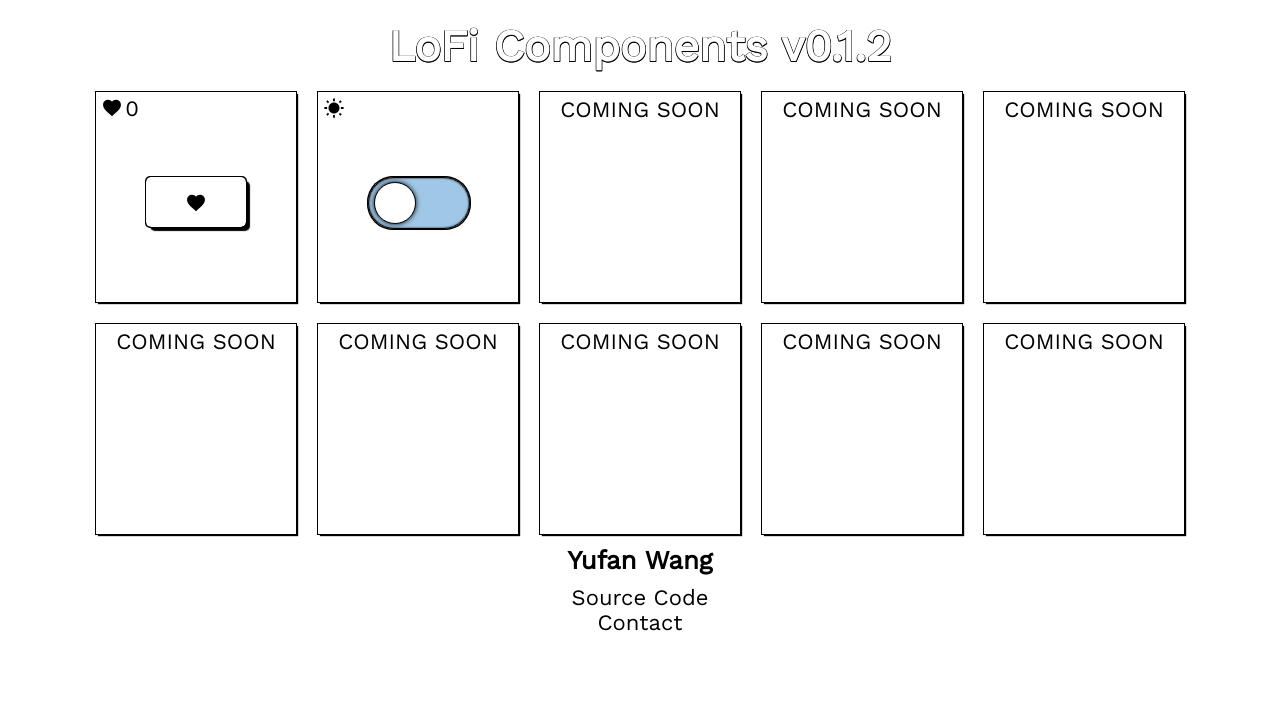
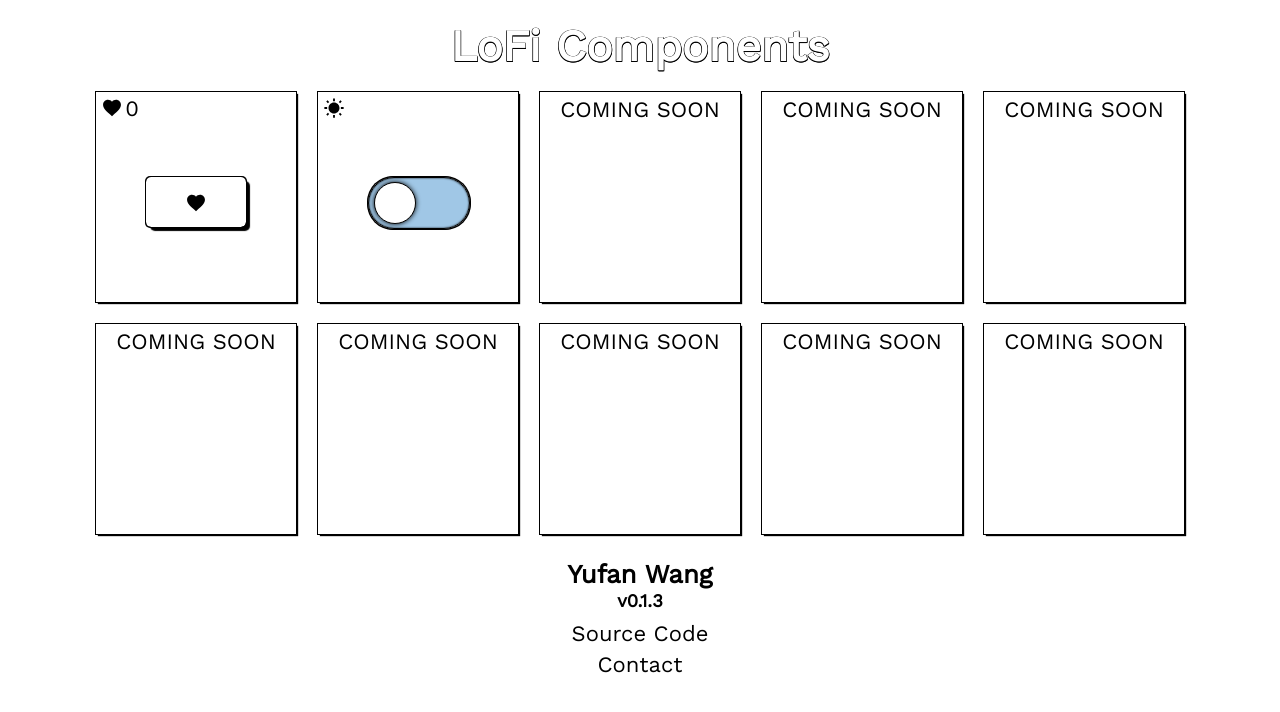
Before and after one commit to yufanw/LoFiComponents, a React (Create React App) app: page / in a window 1280 px wide. Shown: the top 712 px of the page. Built offline with nearby package versions, Linux system fonts and the light colour scheme.

Commit message:
versions

```diff
--- a/index.html
+++ b/index.html
@@ -8,13 +8,13 @@
   <link rel="manifest" href="build/manifest.json">
   <link rel="shortcut icon" href="build/favicon.ico">
   <title>LoFi Components</title>
-  <link href="build/static/css/main.1478f11d.css" rel="stylesheet">
+  <link href="build/static/css/main.2d2bba0c.css" rel="stylesheet">
 </head>
 
 <body>
   <noscript>You need to enable JavaScript to run this app.</noscript>
   <div id="root"></div>
-  <script type="text/javascript" src="build/static/js/main.6548a523.js"></script>
+  <script type="text/javascript" src="build/static/js/main.f683dd9a.js"></script>
 </body>
 <script src="https://unpkg.com/ionicons@4.2.4/dist/ionicons.js"></script>
 
--- a/src/App.css
+++ b/src/App.css
@@ -27,6 +27,7 @@ h1 {
   margin: 0;
   padding: 20px;
   color: white;
+  border-radius: 1px;
   text-shadow:
     0.5px 0.5px 0.5px #000,
     -0.5px -0.5px 0.5px #000,
@@ -81,14 +82,16 @@ h1 {
   1px 1px 0;
 }
 
-h3 {
+h3, h5 {
   line-height: 0;
+  margin: 0.6em;
 }
 
 footer {
   width: 100%;
   display: grid;
-  grid-template-rows: min-content 1fr 1fr;
+  grid-template-rows: 1fr 1fr 1fr 1fr;
+  margin: 25px 0 15px 0;
 }
 
 footer a {
--- a/src/App.jsx
+++ b/src/App.jsx
@@ -40,7 +40,7 @@ class App extends Component {
   render() {
     return (
       <div className={this.state.toggle ? "App dark" : "App"}>
-        <h1>LoFi Components v0.1.2</h1>
+        <h1>LoFi Components</h1>
         <div className="app-wrapper">
 
           <div className="comp">
@@ -75,6 +75,7 @@ class App extends Component {
         </div>
         <footer>
           <h3><a href="https://github.com/yufanw"> Yufan Wang</a></h3>
+          <h5>v0.1.3</h5>
           <a href="https://github.com/yufanw/LoFiComponents"> Source Code</a>
           <a href="mailto:yufansmail@gmail.com"> Contact</a>
         </footer>
--- a/src/components/FloatingButton/index.jsx
+++ b/src/components/FloatingButton/index.jsx
@@ -23,7 +23,7 @@ export default class FloatingButton extends Component {
       this.setState({
         clicked: false
       });
-    }, 300);
+    }, 280);
   }
 
   render() {
```
Also changed, not shown: 11 other files (tests, documents, lock files or other folders).
